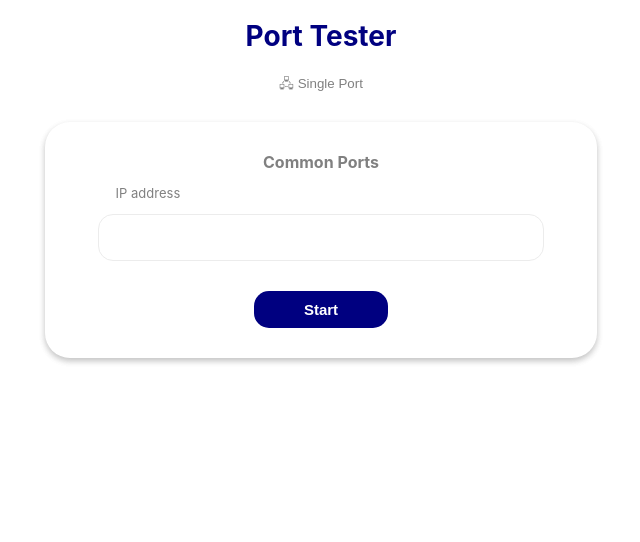
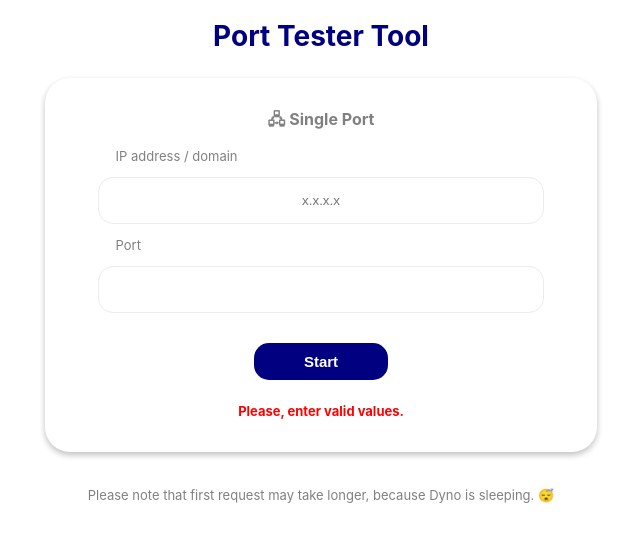
Before and after one commit to fresh-js-devs/apiary, a React (Create React App) app: page /commonports in a window 1280 px wide. Both pictures are taken after a click on the button "Start". Shown: the top 542 px of the page, without its empty margins (319-959 px from the left). Built offline with nearby package versions, Linux system fonts and the light colour scheme; no server answers.

Commit message:
Application completion

```diff
--- a/package.json
+++ b/package.json
@@ -8,6 +8,7 @@
     "@testing-library/jest-dom": "^4.2.4",
     "@testing-library/react": "^9.3.2",
     "@testing-library/user-event": "^7.1.2",
+    "axios": "^0.19.2",
     "emotion": "^10.0.27",
     "react": "^16.13.1",
     "react-dom": "^16.13.1",
--- a/src/App.js
+++ b/src/App.js
@@ -1,13 +1,13 @@
 import React from "react";
 import "./App.css";
 
-import Routes from "./routes";
 import Layout from "./components/Layout/Layout";
+import SinglePort from "./pages/SinglePort/SinglePort";
 
 function App() {
   return (
     <Layout>
-      <Routes />
+      <SinglePort />
     </Layout>
   );
 }
--- a/src/components/Card/Card.js
+++ b/src/components/Card/Card.js
@@ -5,37 +5,52 @@ import CustomInput from "../atoms/Input/Input";
 import SubHeading from "../atoms/Subheading/Subheading";
 import SubHeadingPar from "../atoms/Subheading/SubheadingPar";
 import StartButton from "../atoms/Button/StartButton";
+import CustomError from "../atoms/Subheading/Error";
+import Loading from "../atoms/Subheading/Loading";
 
-const Card = ({ title, isSingle }) => {
-  const singlePort = () => {
+import Result from "../molecules/Result";
+
+const Card = ({
+  ipAddress,
+  newIpAddress,
+  newPort,
+  startTest,
+  validationError,
+  isOpened,
+}) => {
   return (
     <div className="card">
-        <SubHeading>{title}</SubHeading>
+      <SubHeading>🖧 Single Port</SubHeading>
       <div className="card-content">
-          <SubHeadingPar>IP address</SubHeadingPar>
-          <CustomInput />
+        <SubHeadingPar>IP address / domain</SubHeadingPar>
+        <CustomInput
+          placeholder={ipAddress}
+          type="text"
+          onChange={(e) => newIpAddress(e.target.value)}
+        />
+
         <SubHeadingPar>Port</SubHeadingPar>
-          <CustomInput />
-          <StartButton>Start</StartButton>
+        <CustomInput type="number" onChange={(e) => newPort(e.target.value)} />
+
+        <StartButton onClick={() => startTest()}>Start</StartButton>
+        {validationError ? (
+          <CustomError>{validationError}</CustomError>
+        ) : (
+          <div></div>
+        )}
+        {isOpened.isLoading ? <Loading>Testing, please wait...</Loading> : ""}
+        {isOpened.result !== "" && !isOpened.isLoading ? (
+          <Result
+            result={isOpened.result.result}
+            port={isOpened.result.port}
+            ipAddress={isOpened.result.host}
+          />
+        ) : (
+          ""
+        )}
       </div>
     </div>
   );
 };
 
-  const commonPorts = () => {
-    return (
-      <div className="card">
-        <SubHeading>{title}</SubHeading>
-        <div className="card-content">
-          <SubHeadingPar>IP address</SubHeadingPar>
-          <CustomInput />
-          <StartButton>Start</StartButton>
-        </div>
-      </div>
-    );
-  };
-
-  return isSingle ? singlePort() : commonPorts();
-};
-
 export default Card;
--- a/src/components/Layout/Layout.js
+++ b/src/components/Layout/Layout.js
@@ -1,12 +1,21 @@
 import React from "react";
 import Heading from "../atoms/Heading/Heading";
+
+import Note from "../atoms/Subheading/Note";
 
 const Layout = ({ children }) => {
   return (
     <div className="App">
       <div className="container">
-        <Heading>Port Tester</Heading>
+        <Heading>Port Tester Tool</Heading>
         {children}
+        <Note>
+          Please note that first request may take longer, because Dyno is
+          sleeping.{" "}
+          <span role="img" aria-label="sleep">
+            😴
+          </span>
+        </Note>
       </div>
     </div>
   );
--- a/src/components/atoms/Button/Button.js
+++ /dev/null
@@ -1,16 +0,0 @@
-import styled from "@emotion/styled";
-
-const Button = styled.button({
-  fontsize: "13px",
-  color: "grey",
-  border: "none",
-  background: "none",
-  textDecoration: "none",
-  transition: "0.2s",
-  ":hover": {
-    fontSize: "13.8px",
-    cursor: "pointer",
-  },
-});
-
-export default Button;
--- /dev/null
+++ b/src/components/atoms/Subheading/Error.js
@@ -0,0 +1,10 @@
+import styled from "@emotion/styled";
+
+const CustomError = styled.p({
+  fontSize: "13px",
+  color: "red",
+  fontWeight: "bold",
+  textAlign: "center",
+});
+
+export default CustomError;
--- /dev/null
+++ b/src/components/atoms/Subheading/Loading.js
@@ -0,0 +1,10 @@
+import styled from "@emotion/styled";
+
+const Loading = styled.p({
+  fontSize: "13px",
+  color: "grey",
+  fontWeight: "bold",
+  textAlign: "center",
+});
+
+export default Loading;
--- /dev/null
+++ b/src/components/atoms/Subheading/Note.js
@@ -0,0 +1,10 @@
+import styled from "@emotion/styled";
+
+const Note = styled.p({
+  fontSize: "13px",
+  color: "grey",
+  textAlign: "center",
+  marginTop: "35px",
+});
+
+export default Note;
--- /dev/null
+++ b/src/components/atoms/Subheading/Result.js
@@ -0,0 +1,11 @@
+import styled from "@emotion/styled";
+
+const ResultText = styled.p({
+  fontSize: "13px",
+  color: "grey",
+  fontWeight: "bold",
+  textAlign: "center",
+  marginTop: "13px",
+});
+
+export default ResultText;
--- /dev/null
+++ b/src/components/molecules/Result.js
@@ -0,0 +1,30 @@
+import React from "react";
+import ResultText from "../atoms/Subheading/Result";
+
+const Result = ({ result, ipAddress, port }) => {
+  const opened = () => {
+    return (
+      <ResultText>
+        <span role="img" aria-label="lock-opened">
+          🔴
+        </span>{" "}
+        Port {port} on host {ipAddress} is opened.
+      </ResultText>
+    );
+  };
+
+  const closed = () => {
+    return (
+      <ResultText>
+        <span role="img" aria-label="lock-closed">
+          🟢
+        </span>{" "}
+        Port {port} on host {ipAddress} is closed.
+      </ResultText>
+    );
+  };
+
+  return result ? opened() : closed();
+};
+
+export default Result;
--- a/src/pages/CommonPorts/CommonPorts.js
+++ /dev/null
@@ -1,20 +0,0 @@
-import React from "react";
-import Button from "../../components/atoms/Button/Button";
-
-import { useHistory } from "react-router-dom";
-import Card from "../../components/Card/Card";
-
-const CommonPorts = () => {
-  const { push } = useHistory();
-
-  const title = "Common Ports";
-
-  return (
-    <div>
-      <Button onClick={() => push("/singleport")}>🖧 Single Port</Button>
-      <Card title={title} isSingle={false}></Card>
-    </div>
-  );
-};
-
-export default CommonPorts;
--- a/src/pages/SinglePort/SinglePort.js
+++ b/src/pages/SinglePort/SinglePort.js
@@ -1,18 +1,74 @@
-import React from "react";
-import Button from "../../components/atoms/Button/Button";
-
-import { useHistory } from "react-router-dom";
+import React, { useState, useEffect } from "react";
+import axios from "axios";
 import Card from "../../components/Card/Card";
 
 const SinglePort = () => {
-  const { push } = useHistory();
+  useEffect(() => {
+    getIpAddress();
+  }, []);
 
-  const title = "Single Port";
+  const [ipAddress, setIpAddress] = useState({
+    ipAddress: "x.x.x.x",
+    error: "",
+  });
+  const [port, setPort] = useState();
+  const [validationError, setValidationError] = useState("");
+  const [isOpened, setIsOpened] = useState({
+    isLoading: false,
+    error: "",
+    result: "",
+  });
+
+  const portTestUrl = "https://port-tester.herokuapp.com/api/singleport";
+  const getMyIpUrl = "https://ip.seeip.org/json";
+
+  const getIpAddress = async () => {
+    try {
+      const result = await axios(getMyIpUrl);
+      setIpAddress({ ipAddress: result.data.ip });
+    } catch ({ message }) {
+      setIpAddress({ ipAddress: "x.x.x.x", error: message });
+    }
+  };
+
+  const startTest = async () => {
+    try {
+      if (!port || !ipAddress.ipAddress) {
+        setValidationError("Please, enter valid values.");
+        return;
+      }
+
+      setValidationError("");
+
+      setIsOpened({ isLoading: true });
+
+      const result = await axios.post(portTestUrl, {
+        host: ipAddress.ipAddress,
+        port,
+      });
+
+      setIsOpened({ isLoading: false, result: result.data });
+    } catch ({ message }) {
+      setIpAddress({ ipAddress: "x.x.x.x", error: message });
+    }
+  };
+
+  const newIpAddress = (value) => {
+    setIpAddress({ ipAddress: value });
+  };
+
+  const setNewPort = (value) => setPort(value);
 
   return (
     <div>
-      <Button onClick={() => push("/commonports")}>🖧 Common Ports</Button>
-      <Card title={title} isSingle={true}></Card>
+      <Card
+        ipAddress={ipAddress.ipAddress}
+        newIpAddress={newIpAddress}
+        newPort={setNewPort}
+        startTest={startTest}
+        validationError={validationError}
+        isOpened={isOpened}
+      ></Card>
     </div>
   );
 };
```
Also changed, not shown: 2 other files (tests, documents, lock files or other folders). Lines whose indentation alone changed are shown as unchanged.
